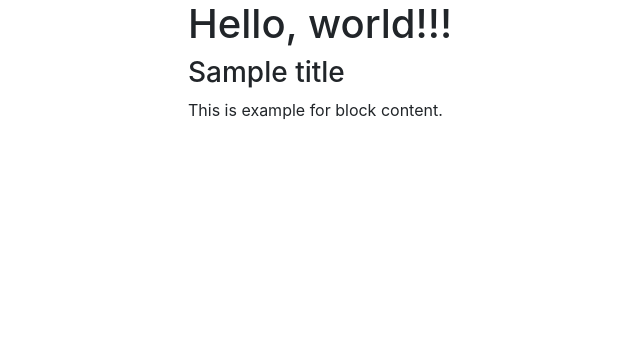
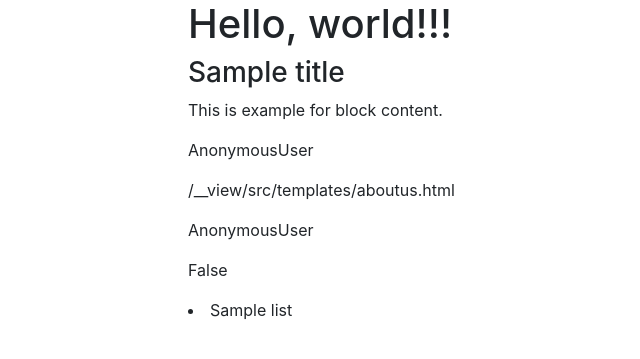
Before and after one commit to akshitone/Django-Blog-Project, a Django app: template src/templates/aboutus.html in a window 1280 px wide. Shown: the top 359 px of the page, without its empty margins (182-822 px from the left). Run offline with Django 3.2, Linux system fonts and the light colour scheme; the template is opened without the code that fills it: most values are stand-ins (such as "Sample title", 1, 10 or a date in 2020); some libraries are stand-ins or nearby versions.

Commit message:
template tag used like user authenticated

```diff
--- a/src/blogmain/views.py
+++ b/src/blogmain/views.py
@@ -9,4 +9,7 @@
     return render(request, "index.html", {"title": title_here})
 
 def aboutus_page(request):
-    return render(request, "aboutus.html")
+    context = {"my_list": []}
+    if request.user.is_authenticated:
+        context = {"my_list": [1, 2, 3, 4, 5]}
+    return render(request, "aboutus.html",context)
--- a/src/templates/aboutus.html
+++ b/src/templates/aboutus.html
@@ -2,4 +2,11 @@
 
 {% block content %}
 <p>This is example for block content.</p>
+<p>{{request.user}}</p>
+<p>{{request.path}}</p>
+<p>{{user}}</p>
+<p>{{user.is_authenticated}}</p>
+{% for i in my_list %}
+    <li> {{i}} </li>
+{% endfor %}
 {% endblock %}
```
Also changed, not shown: src/db.sqlite3.
